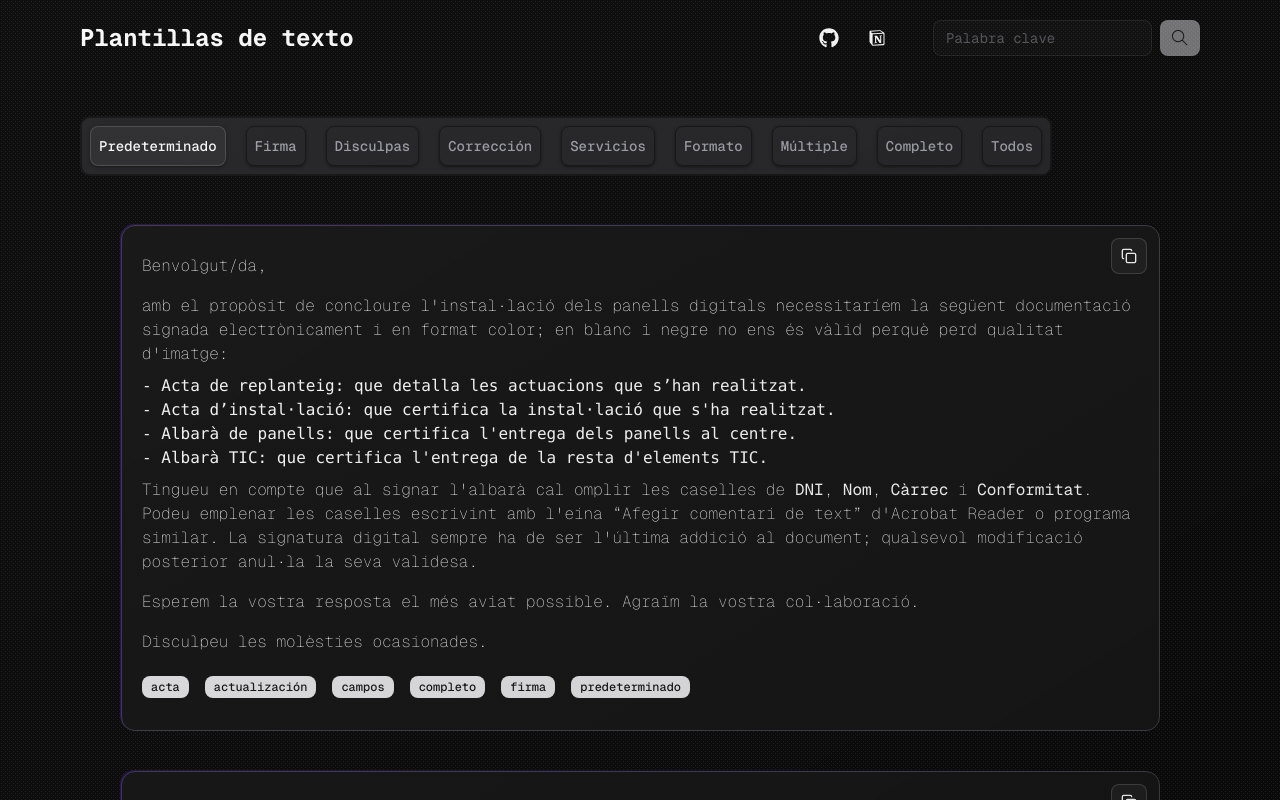
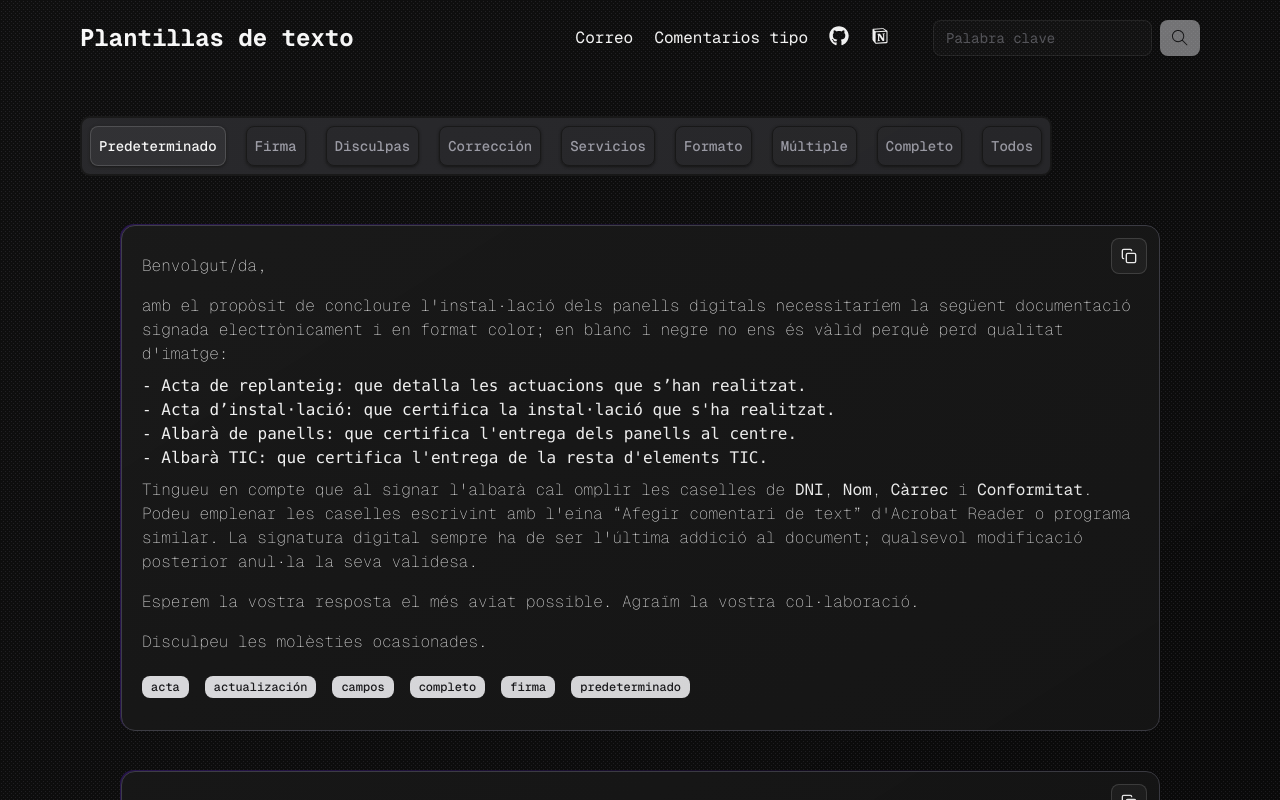
Before and after one commit to arcvra/indic_blueprints, a Next.js app in the folder client/: page / in a window 1280 px wide. Shown: the top 800 px of the page. Built offline with nearby package versions, Linux system fonts and the light colour scheme.

Commit message:
feat(Header): update layout and add navigation links
- Add navigation to "/" and "/comentaris" pages

```diff
--- a/client/app/layout/Header.jsx
+++ b/client/app/layout/Header.jsx
@@ -1,13 +1,26 @@
+import Link from "next/link";
 import { FaGithub } from "react-icons/fa";
 import { RiNotionFill } from "react-icons/ri";
 import { CustomInput } from "../../components/CustomInput";
 
 export default function Header() {
     return (
-        <header className="header-layout bg-black-900 grid grid-cols-[1fr_minmax(60px,5rem)_auto] gap-10 px-20 py-5 items-center">
+        <header className="header-layout bg-black-900 grid grid-cols-[1fr_minmax(120px,20rem)_auto] gap-10 px-20 py-5 items-center">
             <h1 className="font-bold text-2xl">Plantillas de texto</h1>
             <div className="flex justify-center w-full">
                 <ul className="flex gap-4 justify-around w-full">
+                    <li>
+                        <Link
+                            href="/"
+                            prefetch={true}
+                        >Correo</Link>
+                    </li>
+                    <li>
+                        <Link
+                            href="/comentaris"
+                            prefetch={true}
+                        >Comentarios tipo</Link>
+                    </li>
                     <li>
                         <a className="items-baseline" target="_blank" href="https://github.com/arcvra">
                             <FaGithub className="h-5 w-full" />
```
